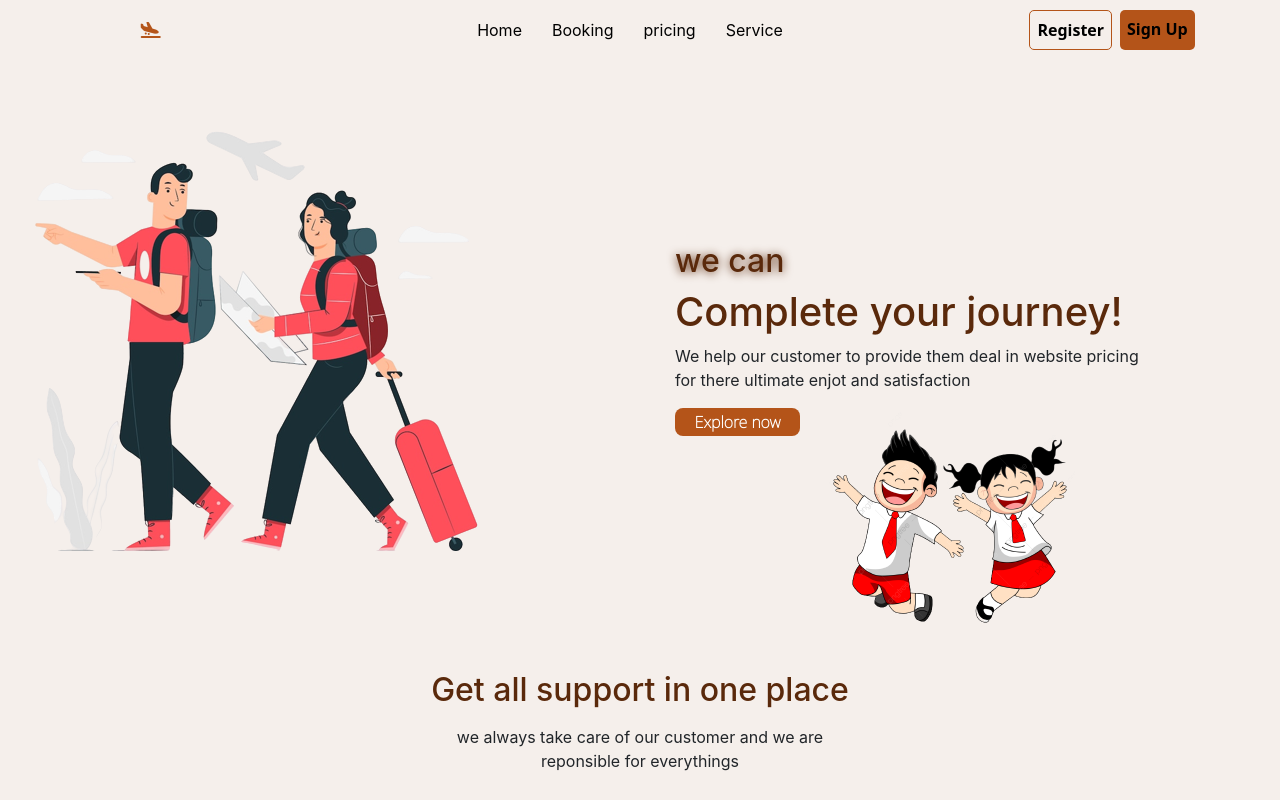
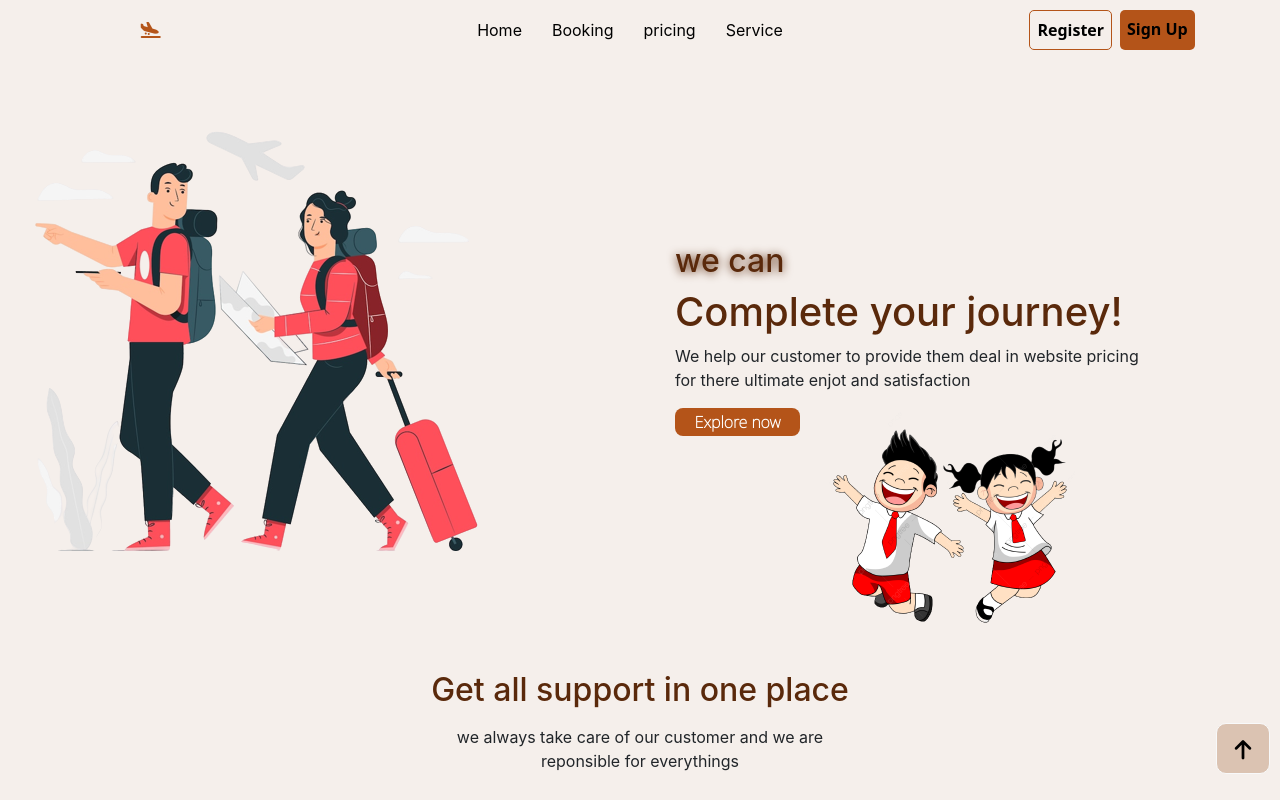
Before and after one commit to shrey1108/Agumentik-group-project, a plain HTML site: page index.html in a window 1280 px wide. Shown: the top 800 px of the page. Drawn offline with nearby package versions, Linux system fonts and the light colour scheme.

Commit message:
top buttun

```diff
--- a/home.css
+++ b/home.css
@@ -118,3 +118,6 @@ body {
   color:#fff; /* Set color for active menu item */
   text-decoration: none;
 }
+html{
+scroll-behavior: smooth;
+}
--- a/index.html
+++ b/index.html
@@ -53,6 +53,12 @@
     </div>
   </div>
   </div>
+
+  <a class="fixed-bottom" style="width: 20px; margin-left: 95%; margin-bottom: 2%;"  href="#top"
+  class="btn btn-primary"><button class="buttoncss  , btn btn-light "
+      style="font-size: 25px; --c:#b45419; width: 270%; background-color: #dbc3b2; border-radius: 10px;">
+      <center><i class="fa-solid fa-arrow-up" style="color: #000000; font-size: 22px;"></i></center>
+  </button></a>
 
 <center><h2 style="color: #5a290b;">Get all support in one place</h2></center>
 <p><center>we always take care of our customer and we are <br>reponsible for everythings</center></p>
```
